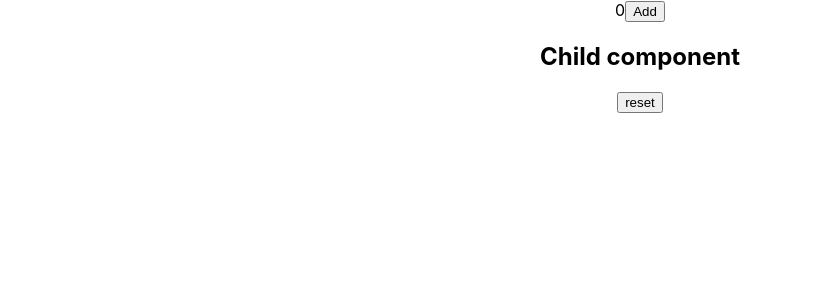
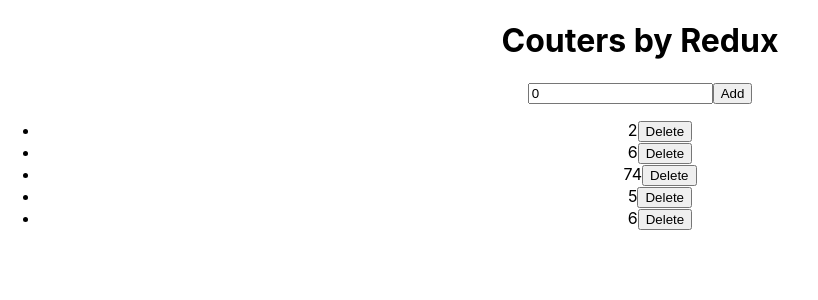
Before and after one commit to nguyenanhtuanHDU/react-learning, a React (Create React App) app: page / in a window 1280 px wide. Shown: the top 300 px of the page, without its empty margins (0-818 px from the left). Built offline with nearby package versions, Linux system fonts and the light colour scheme.

Commit message:
base redux list couters

```diff
--- a/package.json
+++ b/package.json
@@ -8,7 +8,9 @@
     "@testing-library/user-event": "^13.5.0",
     "react": "^18.2.0",
     "react-dom": "^18.2.0",
+    "react-redux": "^8.1.1",
     "react-scripts": "5.0.1",
+    "redux": "^4.2.1",
     "sass": "^1.64.1",
     "web-vitals": "^2.1.4"
   },
--- a/src/App.js
+++ b/src/App.js
@@ -1,10 +1,10 @@
 import './App.scss';
-import Parent from './components/Parent/Parent';
+import Couters from './components/Couters/Couters';
 
 function App() {
   return (
     <div className='App'>
-      <Parent />
+      <Couters />
     </div>
   );
 }
--- /dev/null
+++ b/src/components/Couters/Couters.js
@@ -0,0 +1,45 @@
+import { useState } from 'react';
+import { useDispatch, useSelector } from 'react-redux';
+import { addNumber, deleteNumber } from '../../redux/actions';
+
+const Couters = () => {
+  const [couter, setCouter] = useState(0);
+  //   const [indexDelete, setIndexDelete] = useState(-1)
+  const couterData = useSelector((state) => state.couters);
+  const dispath = useDispatch();
+
+  const handleSetCouter = (number) => {
+    setCouter(number);
+  };
+
+  const handleAddCouter = () => {
+    dispath(addNumber(couter));
+  };
+
+  const handleDeleteCouter = (index) => {
+    // setCouter(index)
+    dispath(deleteNumber(index));
+  };
+
+  return (
+    <>
+      <h1>Couters by Redux</h1>
+      <input
+        type='number'
+        value={couter}
+        onChange={(e) => handleSetCouter(e.target.value)}
+      />
+      <button onClick={handleAddCouter}>Add</button>
+      <ul>
+        {couterData.map((data, index) => (
+          <li key={index}>
+            {data}
+            <button onClick={() => handleDeleteCouter(index)}>Delete</button>
+          </li>
+        ))}
+      </ul>
+    </>
+  );
+};
+
+export default Couters;
--- a/src/index.js
+++ b/src/index.js
@@ -3,12 +3,14 @@ import ReactDOM from 'react-dom/client';
 import './index.scss';
 import App from './App';
 import reportWebVitals from './reportWebVitals';
+import { Provider } from 'react-redux';
+import { store } from './redux/store';
 
 const root = ReactDOM.createRoot(document.getElementById('root'));
 root.render(
-  <React.StrictMode>
+  <Provider store={store}>
     <App />
-  </React.StrictMode>
+  </Provider>
 );
 
 // If you want to start measuring performance in your app, pass a function
--- /dev/null
+++ b/src/redux/actions.js
@@ -0,0 +1,16 @@
+import { type } from '@testing-library/user-event/dist/type';
+
+const ADD_NUMBER = 'ADD_NUMBER';
+const DELETE_NUMBER = 'DELETE_NUMBER';
+
+const addNumber = (number) => ({
+  type: ADD_NUMBER,
+  payload: number,
+});
+
+const deleteNumber = (index) => ({
+  type: DELETE_NUMBER,
+  payload: index,
+});
+
+export { ADD_NUMBER, DELETE_NUMBER, addNumber, deleteNumber };
--- /dev/null
+++ b/src/redux/reducer.js
@@ -0,0 +1,27 @@
+import { ADD_NUMBER, DELETE_NUMBER } from './actions';
+
+const initState = {
+  couters: [2, 6, 74, 5, 6],
+};
+
+const couterReducer = (state = initState, action) => {
+  console.log(`🚀 ~ action:`, action);
+
+  switch (action.type) {
+    case ADD_NUMBER:
+      return {
+        ...state.couters,
+        couters: [...state.couters, action.payload],
+      };
+
+    case DELETE_NUMBER:
+      return {
+        ...state.couters,
+        couters: state.couters.filter((item, i) => i !== action.payload),
+      };
+    default:
+      return state;
+  }
+};
+
+export { couterReducer };
--- /dev/null
+++ b/src/redux/store.js
@@ -0,0 +1,4 @@
+import { createStore } from 'redux';
+import { couterReducer } from './reducer';
+
+export const store = createStore(couterReducer);
```
Also changed, not shown: 2 other files (tests, documents, lock files or other folders).
